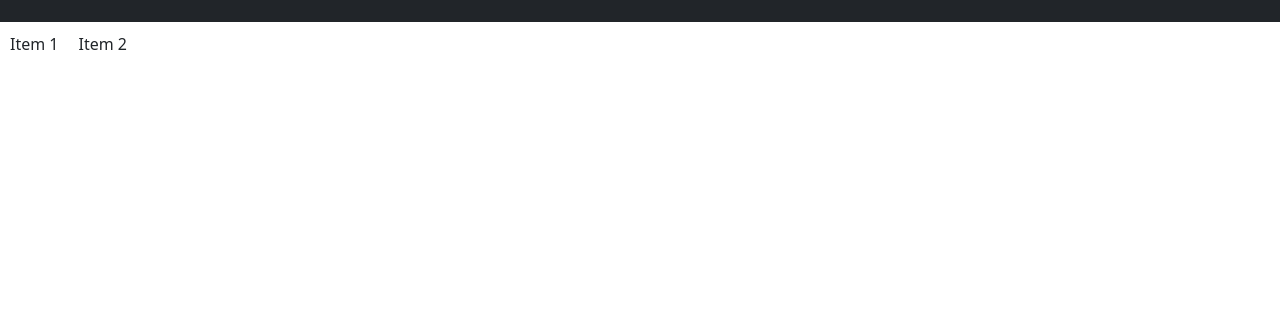
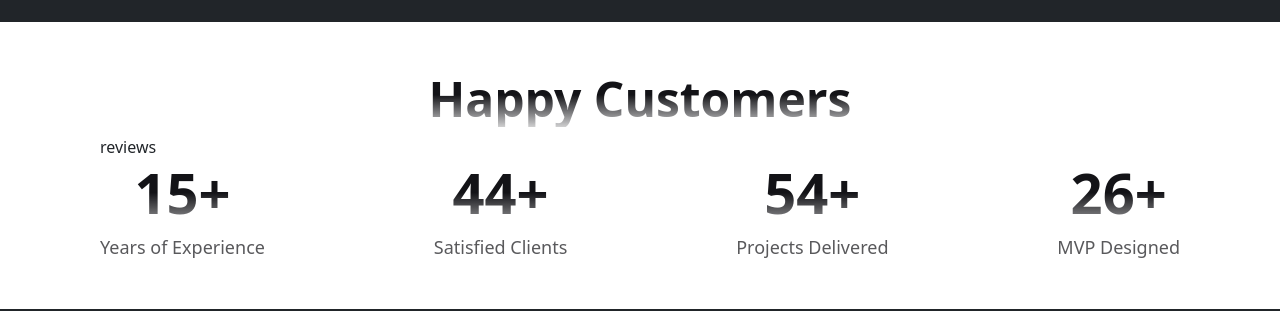
Before and after one commit to Obada-JL/B-Roll-Media-Website, a React (Vite) app in the folder B-Roll-Media/: page / in a window 1280 px wide. Shown: the part 2433-2744 px from the top of the page. Before the commit the page ends 2499 px from the top, so only its background shows below. Built offline with nearby package versions, Linux system fonts and the light colour scheme.

Commit message:
building contact section

```diff
--- /dev/null
+++ b/B-Roll-Media/src/Components/Contact.css
@@ -0,0 +1,17 @@
+.header1 {
+  color: white;
+  font-size: 28px;
+  margin-bottom: 0;
+}
+.header2 {
+  font-size: 48px;
+  background-image: linear-gradient(
+    0deg,
+    rgba(255, 255, 255, 0.4) 0%,
+    rgb(255, 255, 255) 100%
+  );
+  display: inline-block;
+  background-clip: text;
+  -webkit-text-fill-color: transparent;
+  font-weight: bolder;
+}
--- /dev/null
+++ b/B-Roll-Media/src/Components/Contact.jsx
@@ -0,0 +1,21 @@
+import "./Contact.css";
+function Contact() {
+  return (
+    <div className="bg-dark">
+      <div className="ContactHeaders  d-flex flex-column justify-content-center align-items-center pt-5">
+        <p className="header1">Stay Connected</p>
+        <h2 className="header2">Let’s Work Together</h2>
+      </div>
+      <div className="ContactForm">
+        <div>
+          <input type="text" />
+          <input type="text" />
+        </div>
+        <div>
+          <textarea />
+        </div>
+      </div>
+    </div>
+  );
+}
+export default Contact;
--- a/B-Roll-Media/src/Components/MainPage.css
+++ b/B-Roll-Media/src/Components/MainPage.css
@@ -291,3 +291,15 @@
 .buttonText {
   font-size: 18px;
 }
+.reviewsHeader {
+  background-image: linear-gradient(
+    0deg,
+    rgba(19, 19, 23, 0.2) 0%,
+    rgb(19, 19, 23) 56.4805%
+  );
+  display: inline-block;
+  background-clip: text;
+  -webkit-text-fill-color: transparent;
+  font-size: 48px;
+  font-weight: bold;
+}
--- a/B-Roll-Media/src/Components/MainPage.jsx
+++ b/B-Roll-Media/src/Components/MainPage.jsx
@@ -4,6 +4,8 @@ import { FontAwesomeIcon } from "@fortawesome/react-fontawesome";
 import { faArrowDown, faArrowRight } from "@fortawesome/free-solid-svg-icons";
 import Projects from "./Projects";
 import Test from "./test";
+import Reviews from "./reviews";
+import Contact from "./Contact";
 
 function MainPage() {
   return (
@@ -140,8 +142,14 @@ function MainPage() {
           </div>
         </div>
         <div>
+          <Reviews />
+        </div>
+        <div>
+          <Contact />
+        </div>
+        {/* <div>
           <Test />
-        </div>
+        </div> */}
       </div>
     </>
   );
--- /dev/null
+++ b/B-Roll-Media/src/Components/reviews.css
@@ -0,0 +1,18 @@
+.reviewCounter {
+  background-image: linear-gradient(
+    0deg,
+    rgba(19, 19, 23, 0.4) 0%,
+    rgb(19, 19, 23) 49.9120213963964%
+  );
+  display: inline-block;
+  background-clip: text;
+  -webkit-text-fill-color: transparent;
+  font-size: 56px;
+  font-weight: bold;
+}
+.reviewField {
+  color: #131317;
+  font-size: 18px;
+  opacity: 0.7;
+  font-weight: 500;
+}
--- /dev/null
+++ b/B-Roll-Media/src/Components/reviews.jsx
@@ -0,0 +1,44 @@
+import { useEffect, useState } from "react";
+import "./reviews.css";
+function Reviews() {
+  const Experiences = [
+    {
+      number: "15+",
+      text: "Years of Experience",
+    },
+    {
+      number: "44+",
+      text: "Satisfied Clients",
+    },
+    {
+      number: "54+",
+      text: "Projects Delivered",
+    },
+    {
+      number: "26+",
+      text: "MVP Designed",
+    },
+  ];
+  const [experience, setExperience] = useState([]);
+
+  useEffect(() => {
+    const ourExperiences = Experiences.map((field, index) => (
+      <div className="d-flex flex-column justify-content-center align-items-center">
+        <h6 className="reviewCounter">{field.number}</h6>
+        <div className="reviewField">{field.text}</div>
+      </div>
+    ));
+
+    setExperience(ourExperiences);
+  }, []);
+  return (
+    <div className="mt-5 mb-5" style={{ padding: "0 100px" }}>
+      <h2 className="reviewsHeader d-flex justify-content-center">
+        Happy Customers
+      </h2>
+      <div>reviews</div>
+      <div className="d-flex justify-content-between mb-5">{experience}</div>
+    </div>
+  );
+}
+export default Reviews;
```
